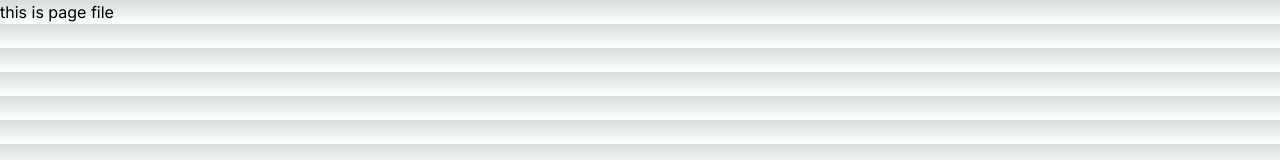
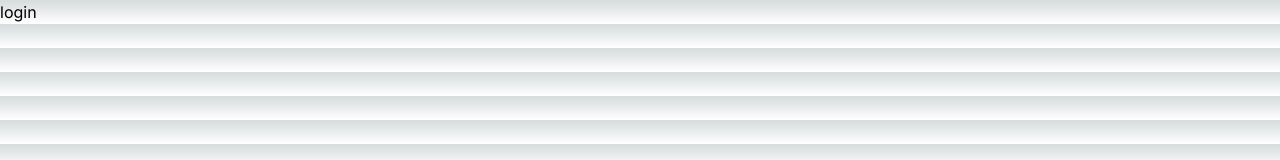
Before and after one commit to anwarhossain1/nextjs-14-prac, a Next.js app: page /login in a window 1280 px wide. Shown: the top 160 px of the page. Built offline with nearby package versions, Linux system fonts and the light colour scheme.

Commit message:
route groups mechanism added

```diff
--- a/src/app/login/page.tsx
+++ b/src/app/(auth)/forgot-pass/page.tsx
@@ -1,5 +1,5 @@
 const page = () => {
-  return <div>this is page file</div>;
+  return <div>Forgot pass</div>;
 };
 
 export default page;
--- /dev/null
+++ b/src/app/(auth)/login/page.tsx
@@ -0,0 +1,5 @@
+const login = () => {
+  return <div>login</div>;
+};
+
+export default login;
--- /dev/null
+++ b/src/app/(auth)/registration/page.tsx
@@ -0,0 +1,5 @@
+const page = () => {
+  return <div>Registration</div>;
+};
+
+export default page;
```
